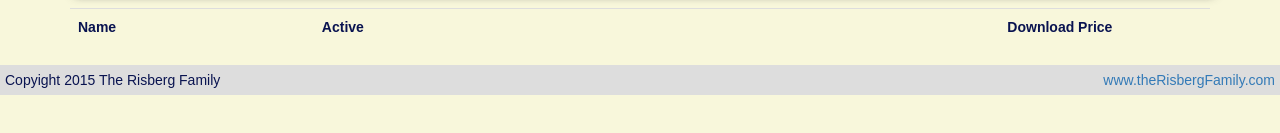
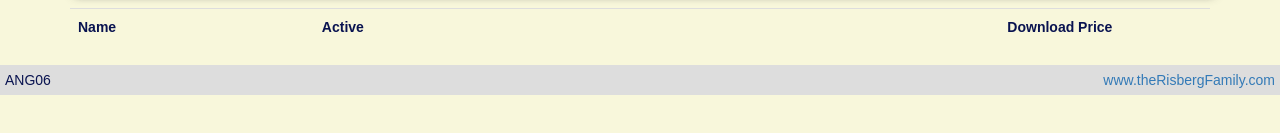
Before and after one commit to JeffRisberg/ANG06, a website: page public/index.html in a window 1280 px wide. Shown: the part 457-590 px from the top of the page. Drawn offline with Linux system fonts and the light colour scheme; no server answers.

```diff
--- a/public/partials/footer.html
+++ b/public/partials/footer.html
@@ -1,4 +1,4 @@
 <div class="row">
-    <div class="col-md-6">Copyight 2015 The Risberg Family</div>
+    <div class="col-md-6">ANG06</div>
     <div class="col-md-6 text-right"><a href="http://www.therisbergfamily.com">www.theRisbergFamily.com</a></div>
 </div>
```
